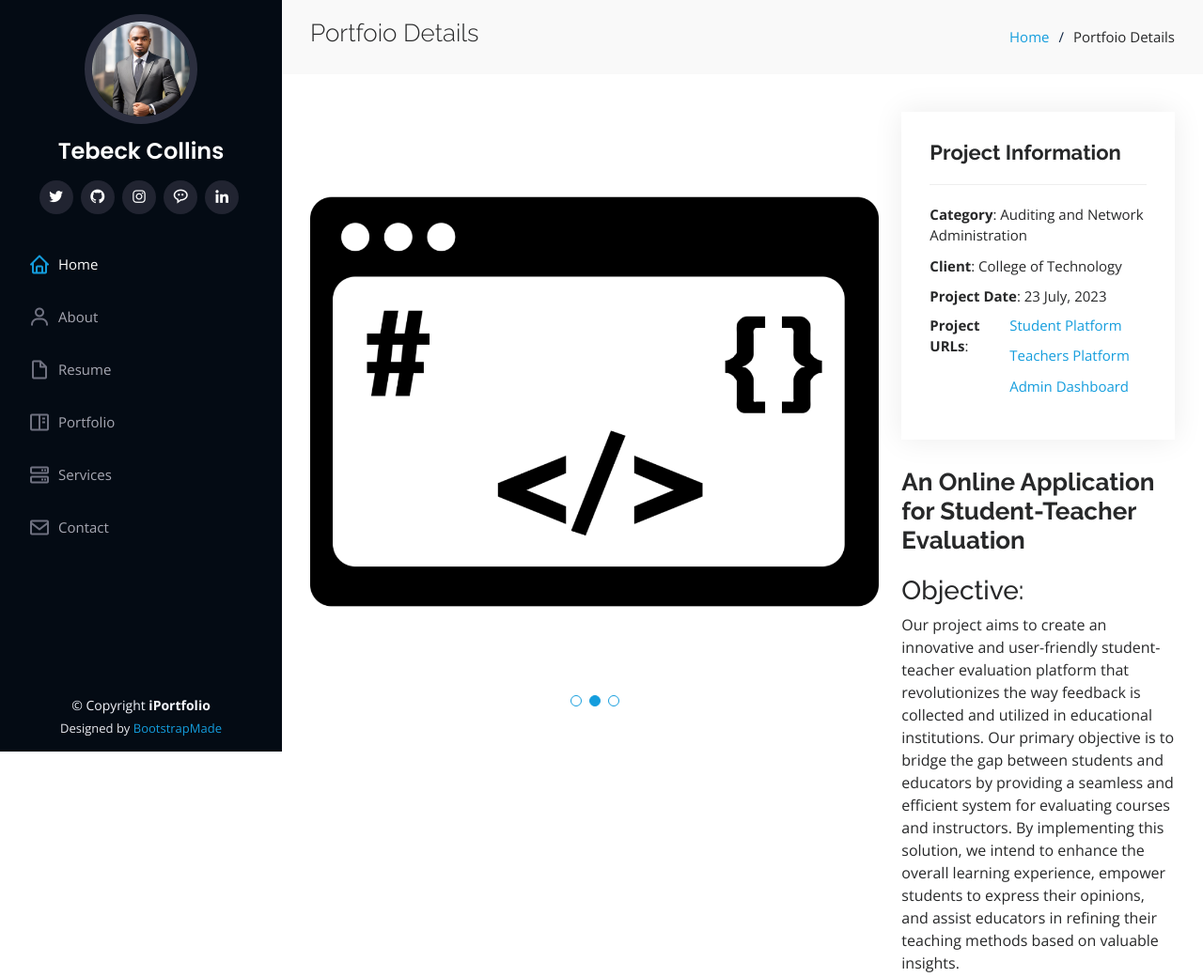
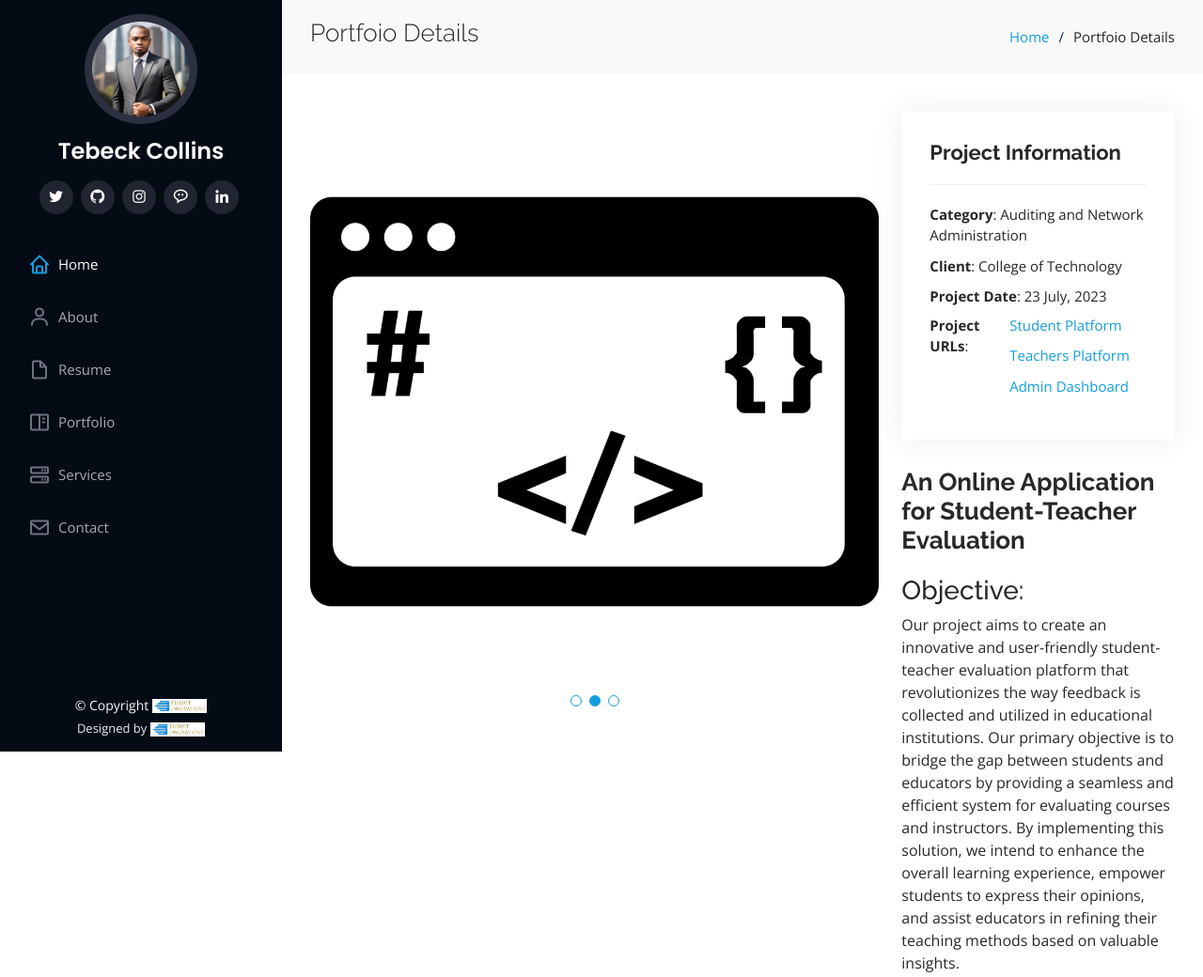
Before and after one commit to TebeckCollins/tebeck-portfolio, a plain HTML site: page portfolio-details.html in a window 1280 px wide. Shown: the whole page at 94% size. Drawn offline with nearby package versions, Linux system fonts and the light colour scheme.

Commit message:
Update portfolio-details.html

```diff
--- a/portfolio-details.html
+++ b/portfolio-details.html
@@ -159,10 +159,11 @@
   <footer id="footer">
     <div class="container">
       <div class="copyright">
-        &copy; Copyright <strong><span>iPortfolio</span></strong>
+        &copy; Copyright <strong><span><img src="assets/img/thrustinnovations.jpg" class="logo-footer"
+              alt=""></span></strong>
       </div>
       <div class="credits">
-        Designed by <a href="https://bootstrapmade.com/">BootstrapMade</a>
+        Designed by <a href="#" target="_blank"><img src="assets/img/thrustinnovations.jpg" class="logo-footer" alt=""></a>
       </div>
     </div>
   </footer><!-- End  Footer -->
```
